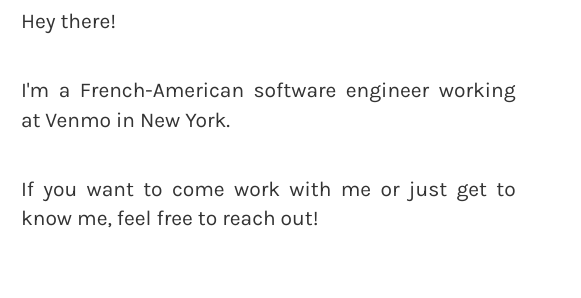
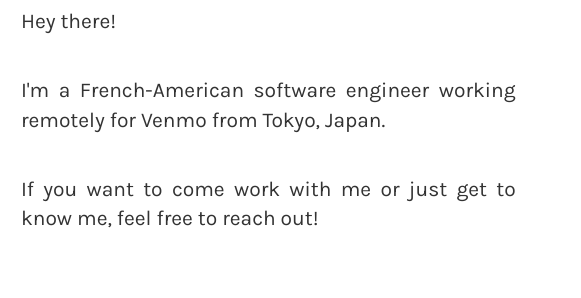
Before and after one commit to magni-/paulpadier.com, a website: page public/index.html in a window 1280 px wide. Shown: the part 204-502 px from the top of the page, 339-920 px from the left. Drawn offline with Linux system fonts and the light colour scheme.

Commit message:
Moved to Tokyo

```diff
--- a/public/index.html
+++ b/public/index.html
@@ -64,7 +64,7 @@
           </div>
           <div id="lead" class="col-md-6 col-sm-12">
             <p class="lead">Hey there!</p>
-            <p class="lead">I&#39;m a French-American software engineer working at Venmo in New York.</p>
+            <p class="lead">I&#39;m a French-American software engineer working remotely for Venmo from Tokyo, Japan.</p>
             <p class="lead">If you want to come work with me or just get to know me, feel free to reach out!</p>
           </div>
           <div id="me" class="col-md-3 col-sm-7 col-xs-12">
```
